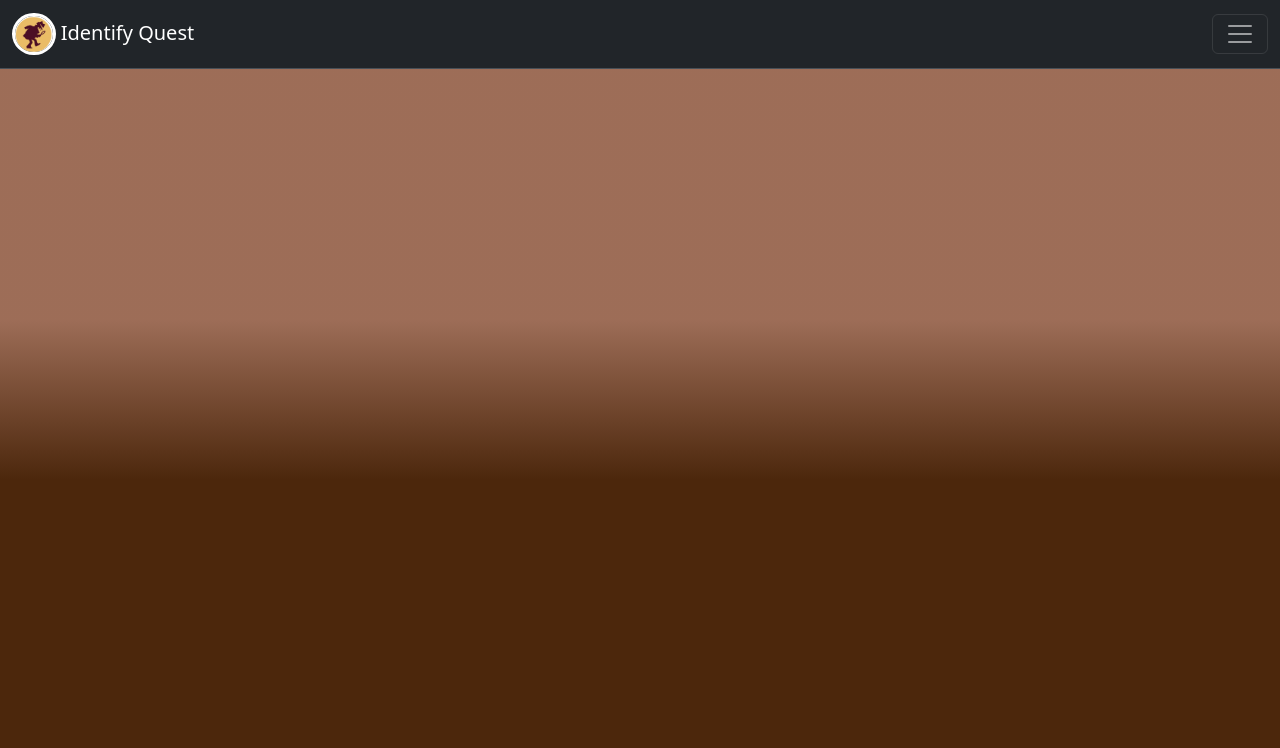
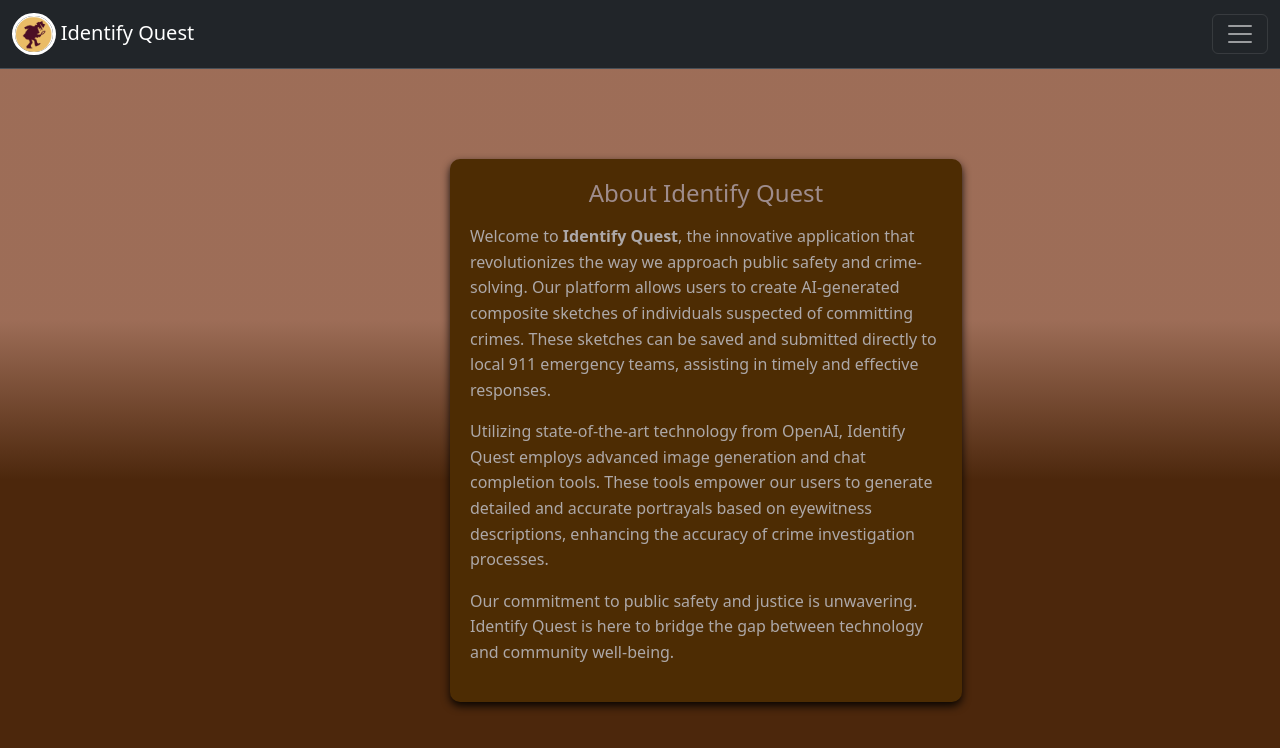
Before and after one commit to Frankie-Woodward/IdentifyQuest, a React (Vite) app in the folder identify-quest/frontend/: page /about-page in a window 1280 px wide. Before the commit this address had no page. Shown: the top 748 px of the page. Built offline with nearby package versions, Linux system fonts and the light colour scheme.

Commit message:
updated readme and aboutpage with styling as well

```diff
--- /dev/null
+++ b/identify-quest/frontend/src/components/AboutPage/index.jsx
@@ -0,0 +1,29 @@
+import './styles.css';
+
+const AboutPage = () => {
+    return (
+        <div className="about-container">
+            <h1 className="about-title">About Identify Quest</h1>
+            <p className="about-content">
+                Welcome to <strong>Identify Quest</strong>, the innovative application
+                that revolutionizes the way we approach public safety and crime-solving.
+                Our platform allows users to create AI-generated composite sketches
+                of individuals suspected of committing crimes.
+                These sketches can be saved and submitted directly to local 911 emergency teams,
+                assisting in timely and effective responses.
+            </p>
+            <p className="about-content">
+                Utilizing state-of-the-art technology from OpenAI, Identify Quest employs
+                advanced image generation and chat completion tools. These tools empower
+                our users to generate detailed and accurate portrayals based on eyewitness
+                descriptions, enhancing the accuracy of crime investigation processes.
+            </p>
+            <p className="about-content">
+                Our commitment to public safety and justice is unwavering.
+                Identify Quest is here to bridge the gap between technology and community well-being.
+            </p>
+        </div>
+    );
+};
+
+export default AboutPage;
--- /dev/null
+++ b/identify-quest/frontend/src/components/AboutPage/styles.css
@@ -0,0 +1,26 @@
+.about-container {
+    display: flex;
+    flex-direction: column;
+    align-items: center;
+    justify-content: center;
+    align-content: center;
+    width: 40%;
+    margin-top: 90px;
+    margin-left: 450px;
+    padding: 20px;
+    border-radius: 10px;
+    background-color: #4d2c03;
+    box-shadow: 0 4px 8px rgba(0, 0, 0, 0.9);
+}
+
+.about-container h1 {
+    color: #9e8c8c;
+    font-size: 24px;
+    margin-bottom: 16px;
+}
+
+.about-container p {
+    color: #ada8a8;
+    font-size: 16px;
+    line-height: 1.6;
+}
--- a/identify-quest/frontend/src/components/App/index.jsx
+++ b/identify-quest/frontend/src/components/App/index.jsx
@@ -8,7 +8,7 @@
 import Users from '../Users';
 import NewUser from '../NewUser';
 import logo from '../../components/Assets/logo.jpg';
-
+import AboutPage from '../AboutPage';
 
 export default function App() {
   const [imageURL, setImageURL] = useState([]);
@@ -50,7 +50,7 @@
               <Link className="nav-link" to="/users/userprofile/:userId">Profile</Link>
               <Link className="nav-link" to="/users">All Users</Link>
               <Link className="nav-link" to="/new-user">Join Us!</Link>
-
+              <Link className="nav-link" to="/about-page">About Us</Link>
             </div>
           </div>
         </div>
@@ -64,6 +64,7 @@
 } />
        <Route path="/users" element={<Users />} />
        <Route path="/new-user" element={<NewUser />} />
+       <Route path="/about-page" element={<AboutPage />} />
       </Routes>
     </>
   );
```
Also changed, not shown: 2 other files (tests, documents, lock files or other folders).
